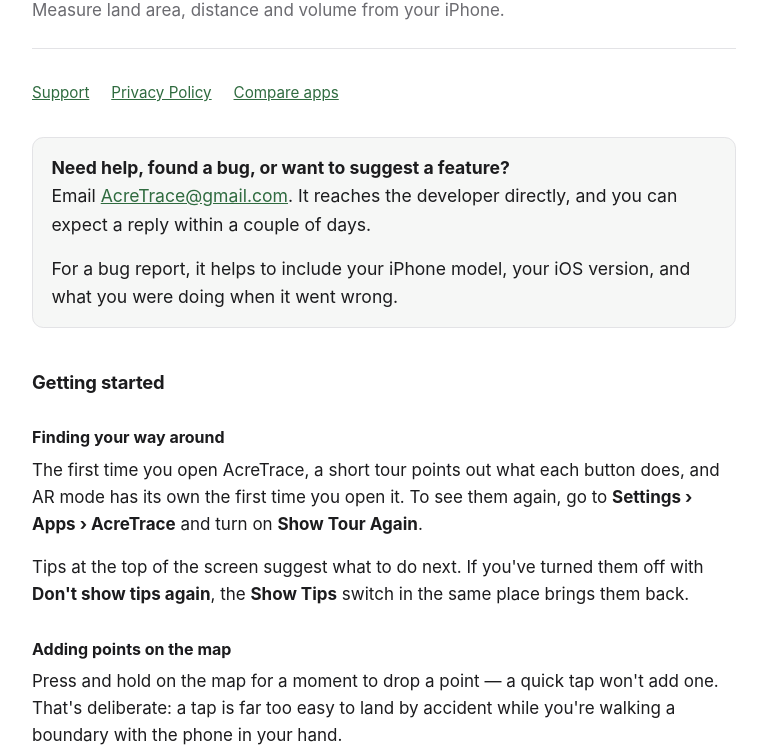
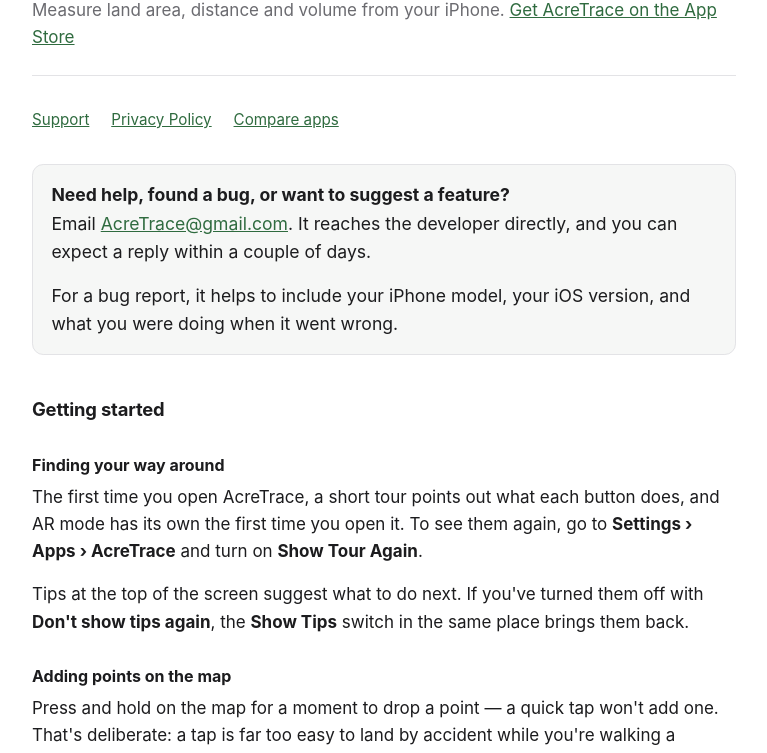
Before and after one commit to johnmcintosh138/acretrace-support, a plain HTML site: page index.html in a window 1280 px wide. Shown: the part 96-849 px from the top of the page, without its empty margins (256-1023 px from the left). Drawn offline with Linux system fonts and the light colour scheme.

Commit message:
Link the App Store listing now 1.0 is live
AcreTrace went on sale 24 Nov. The support page gains a link under its
subtitle, without a country in the URL so it opens each visitor's own
storefront. The comparison page drops "Coming to the App Store" and links
the US listing like every other app there, since its prices are US ones.

Co-Authored-By: Claude Opus 5.5 <noreply@anthropic.com>

```diff
--- a/index.html
+++ b/index.html
@@ -97,7 +97,8 @@ code {
 
 <header>
   <h1>AcreTrace Support</h1>
-  <p>Measure land area, distance and volume from your iPhone.</p>
+  <p>Measure land area, distance and volume from your iPhone.
+  <a href="https://apps.apple.com/app/id6803364901">Get AcreTrace on the App Store</a></p>
 </header>
 
 <nav>
```
Also changed, not shown: land-measurement-apps.html (+2 -1 lines).
